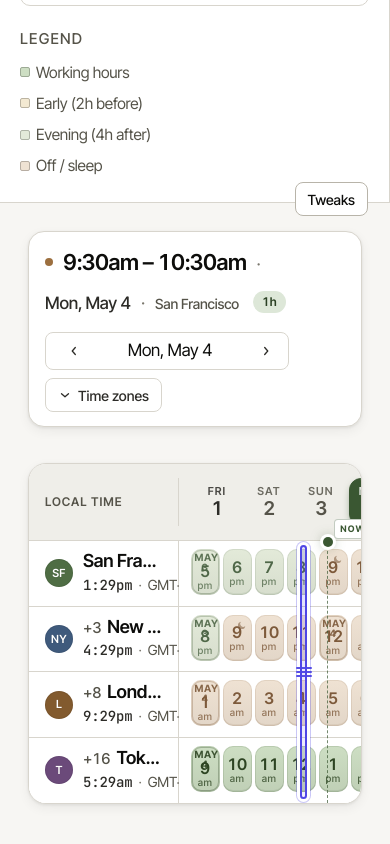
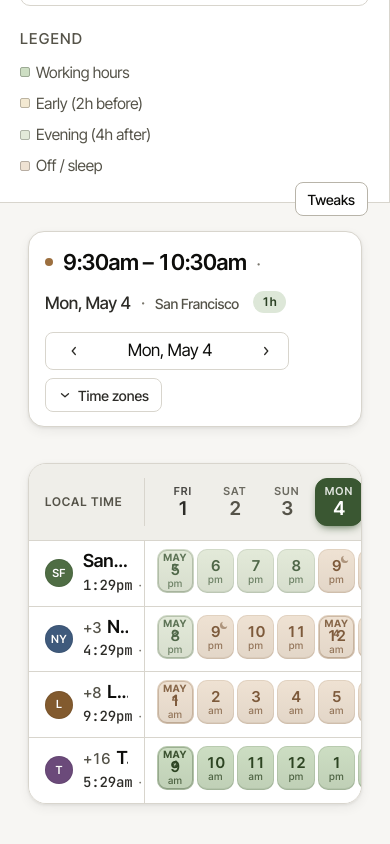
Before and after one commit to JasonYangCIS/timezones, a Svelte app: page / in a window 390 px wide. Shown: the part 606-1450 px from the top of the page. Built offline with nearby package versions, Linux system fonts and the light colour scheme.

Commit message:
Enable horizontal scrolling on mobile and tablet devices

```diff
--- a/src/app.css
+++ b/src/app.css
@@ -1677,9 +1677,32 @@ input, select {
   .wtb-card { --wtb-info-w: 180px; --wtb-cell-min: 38px; }
 }
 @media (max-width: 860px) {
-  .wtb-card { --wtb-info-w: 150px; --wtb-cell-min: 32px; --wtb-cell-h: 46px; }
+  .wtb-card {
+    --wtb-info-w: 140px;
+    --wtb-cell-min: 44px;
+    --wtb-cell-h: 46px;
+    /* Allow the 24-hour grid to extend beyond the viewport and scroll. */
+    overflow-x: auto;
+    overflow-y: hidden;
+    -webkit-overflow-scrolling: touch;
+    scroll-snap-type: x proximity;
+  }
+  .wtb-day-strip-row,
+  .wtb-rows {
+    /* Info column + 24 cells at the min width — guarantees the grid stays
+       legible and forces horizontal scroll on narrow screens. */
+    min-width: calc(var(--wtb-info-w) + (var(--wtb-cell-min) * 24) + 28px);
+  }
   .wtb-cell-main { font-size: 16px; }
   .wtb-cell-sub { font-size: 10px; }
+}
+@media (max-width: 540px) {
+  .wtb-card {
+    --wtb-info-w: 116px;
+    --wtb-cell-min: 40px;
+    --wtb-cell-h: 44px;
+  }
+  .wtb-cell-main { font-size: 15px; }
 }
 
 
```
